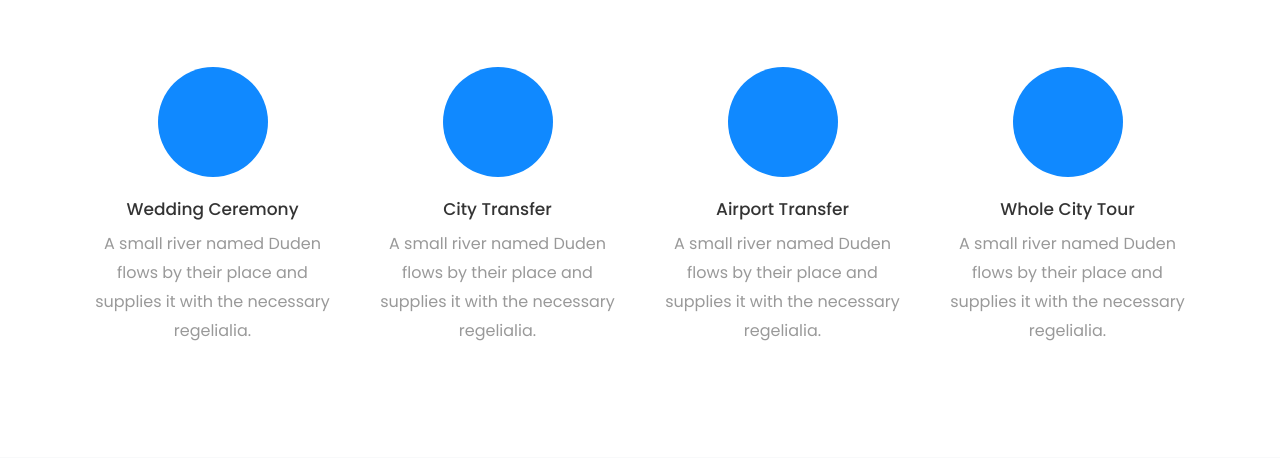
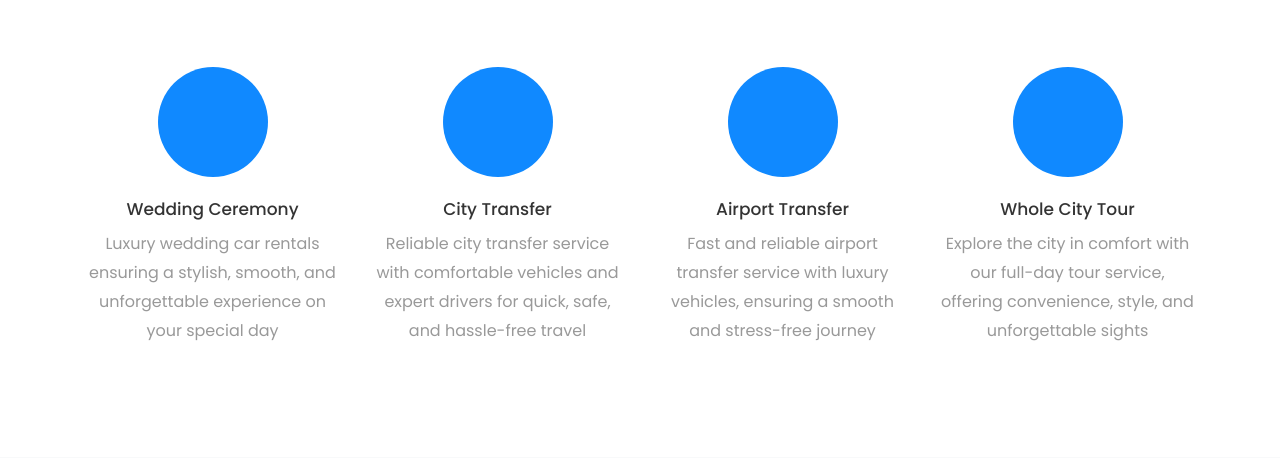
Before and after one commit to AshnaEP/django_projects, a Django app: page / in a window 1280 px wide. Shown: the part 3764-4222 px from the top of the page. Run offline with Django 5.2, Linux system fonts and the light colour scheme; data comes from the database, SQL or seed files in the repository; some libraries are stand-ins or nearby versions; some web fonts are replaced.

Commit message:
Edited description for Latest Services in home page

```diff
--- a/crms/templates/home.html
+++ b/crms/templates/home.html
@@ -289,7 +289,7 @@
             	<div class="icon d-flex align-items-center justify-content-center"><span class="flaticon-wedding-car"></span></div>
             	<div class="text w-100">
                 <h3 class="heading mb-2">Wedding Ceremony</h3>
-                <p>A small river named Duden flows by their place and supplies it with the necessary regelialia.</p>
+                <p>Luxury wedding car rentals ensuring a stylish, smooth, and unforgettable experience on your special day</p>
               </div>
             </div>
 					</div>
@@ -298,7 +298,7 @@
             	<div class="icon d-flex align-items-center justify-content-center"><span class="flaticon-transportation"></span></div>
             	<div class="text w-100">
                 <h3 class="heading mb-2">City Transfer</h3>
-                <p>A small river named Duden flows by their place and supplies it with the necessary regelialia.</p>
+                <p>Reliable city transfer service with comfortable vehicles and expert drivers for quick, safe, and hassle-free travel</p>
               </div>
             </div>
 					</div>
@@ -307,7 +307,7 @@
             	<div class="icon d-flex align-items-center justify-content-center"><span class="flaticon-car"></span></div>
             	<div class="text w-100">
                 <h3 class="heading mb-2">Airport Transfer</h3>
-                <p>A small river named Duden flows by their place and supplies it with the necessary regelialia.</p>
+                <p>Fast and reliable airport transfer service with luxury vehicles, ensuring a smooth and stress-free journey</p>
               </div>
             </div>
 					</div>
@@ -316,7 +316,7 @@
             	<div class="icon d-flex align-items-center justify-content-center"><span class="flaticon-transportation"></span></div>
             	<div class="text w-100">
                 <h3 class="heading mb-2">Whole City Tour</h3>
-                <p>A small river named Duden flows by their place and supplies it with the necessary regelialia.</p>
+                <p>Explore the city in comfort with our full-day tour service, offering convenience, style, and unforgettable sights</p>
               </div>
             </div>
 					</div>
```
